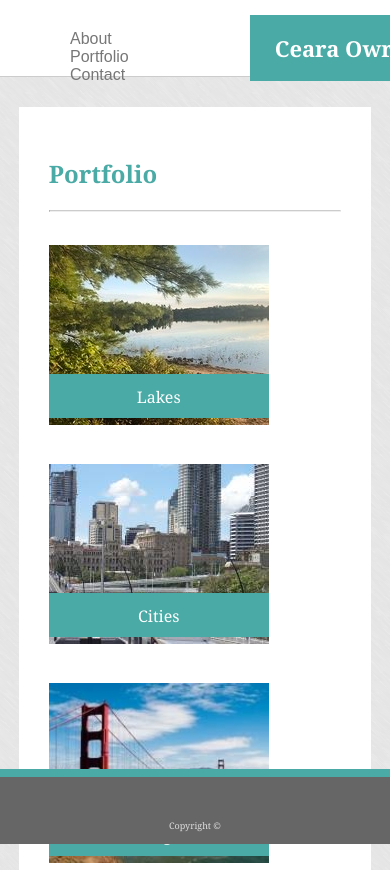
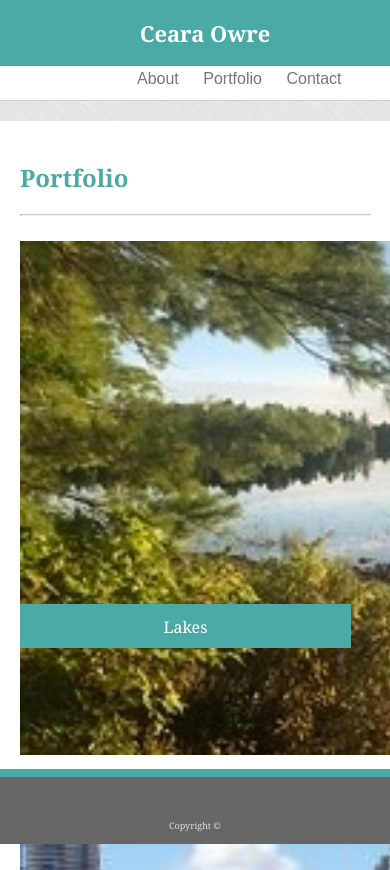
Before and after one commit to Cabco19/Responsive-Portfolio, a plain HTML site: page portfolio.html in a window 390 px wide. Shown: the top 870 px of the page. Drawn offline with Linux system fonts and the light colour scheme.

Commit message:
Updated media queries, 768

```diff
--- a/assets/css/style.css
+++ b/assets/css/style.css
@@ -106,17 +106,6 @@ p {
     font-family: Georgia, 'Times New Roman', Times, serif;
     font-weight: 100;
 }
-/* TO delete no longer used
-#portfolio_imgs h4 {
-    width: 200px;
-    position: absolute;
-    top: 320px;
-    background-color: #4aaaa5;
-    color: #ffffff;
-    text-align: center;
-    padding-top: 10px;
-}
-*/
 input[type=text] {
     width: 100%;
     padding: 4px;
@@ -167,10 +156,14 @@ footer {
         width: 90%;
         height: 100%;
         margin: 0 auto;
-        background-color: white;
         padding: 30px;
         margin-top: 30px;
         margin-bottom: 100px;
+    }
+    .heading-position {
+        position: relative;
+        top: 15px;
+        left: 250px;
     }
 
     /* The wrapper's width will be 600px */
@@ -184,37 +177,64 @@ footer {
 */
   @media screen and (max-width: 768px) {
     .container {
-        width: 75%;
+        width: 90%;
         height: 100%;
         margin: 0 auto;
-        background-color: white;
-        padding: 30px;
+        padding: 20px;
         margin-top: 30px;
         margin-bottom: 100px;
     }
 
     /* The wrapper's width will be 600px */
     .wrapper {
-      width: 600px;
+        width: 768px;
     }
   }
 /*
   These rules take effect when the browser's width
   is either 640px or less.
 */
-  @media screen and (max-width: 640px) {
+@media screen and (max-width: 640px) {
     .container {
-        width: 75%;
-        height: 100%;
+        max-width: 100%;
+        padding: 20px;
         margin: 0 auto;
-        background-color: white;
-        padding: 30px;
-        margin-top: 30px;
         margin-bottom: 100px;
     }
-
-    /* The wrapper's width will be 600px */
     .wrapper {
-      width: 600px;
+        max-width: 640px;
+    }
+    .heading-position {
+        position: absolute;
+        top: 0px;
+        left: 0px;
+        width: 100%;
+        padding: 0px;
+    }
+    header {
+        height: 100px;
+        margin-bottom: 20px;
+    }
+    h1 {
+        width: 100%;
+    }
+    nav {
+        position: relative;
+        top: 70px;
+        left: -50px;
+        width: 70%;
+        margin: 0 auto;
+    }
+    img {
+        width: 190%;
+    }
+    #bio-image {
+        width: 100%;
+    }
+    .port-box {
+        display: block;
+    }
+    .port-box .text {
+        width: 100%;
     }
   }
--- a/portfolio.html
+++ b/portfolio.html
@@ -4,20 +4,21 @@
 <head>
   <meta charset="UTF-8">
   <title>Ceara Owre</title>
+  <meta name="viewport" content="width=device-width, initial-scale=1, shrink-to-fit=no">
   <link rel="stylesheet" href="assets/css/style.css">
 
 </head>
 
 <body>
 <header>
-        <nav>
+     <nav>
         <a href="index.html">About</a>
         <a href="portfolio.html">Portfolio</a>
         <a href="contact.html">Contact</a>
-    </nav>
-    <div class="heading-position">
-      <h1>Ceara Owre</h1>
-</div>
+     </nav>
+     <div class="heading-position">
+        <h1>Ceara Owre</h1>
+     </div>
 </header>
 
 <div class="container">
```
Also changed, not shown: contact.html (+1 -0 lines).
